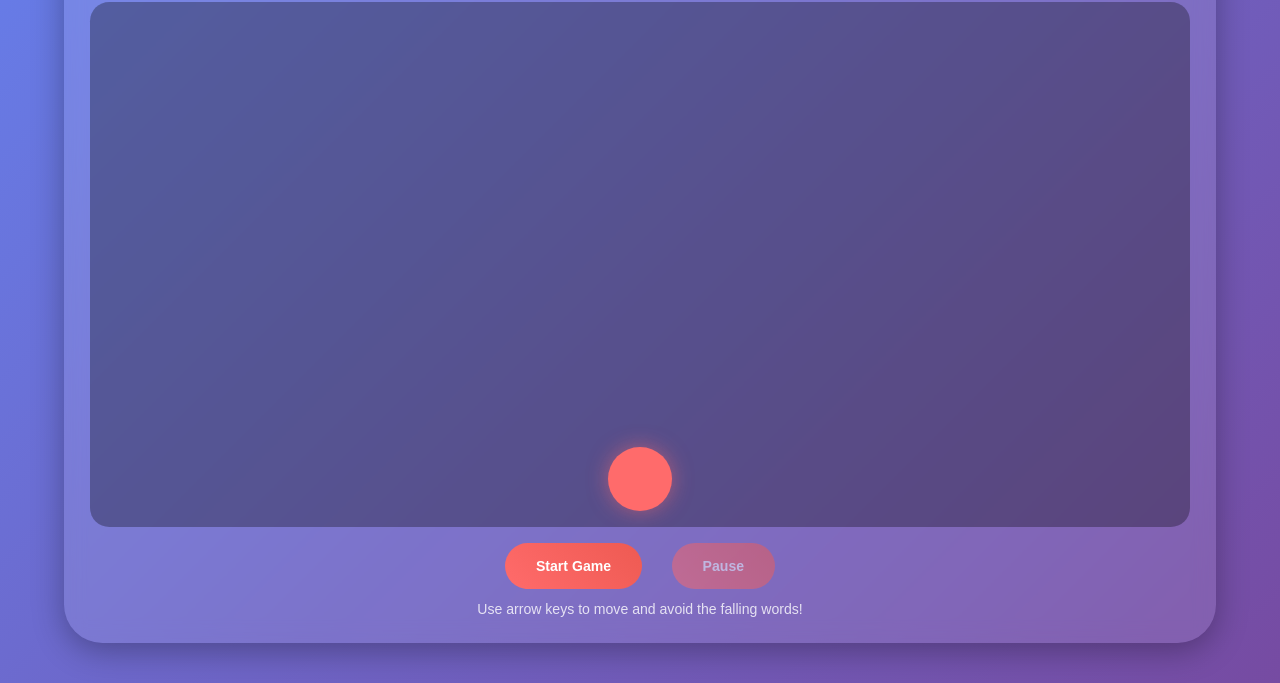
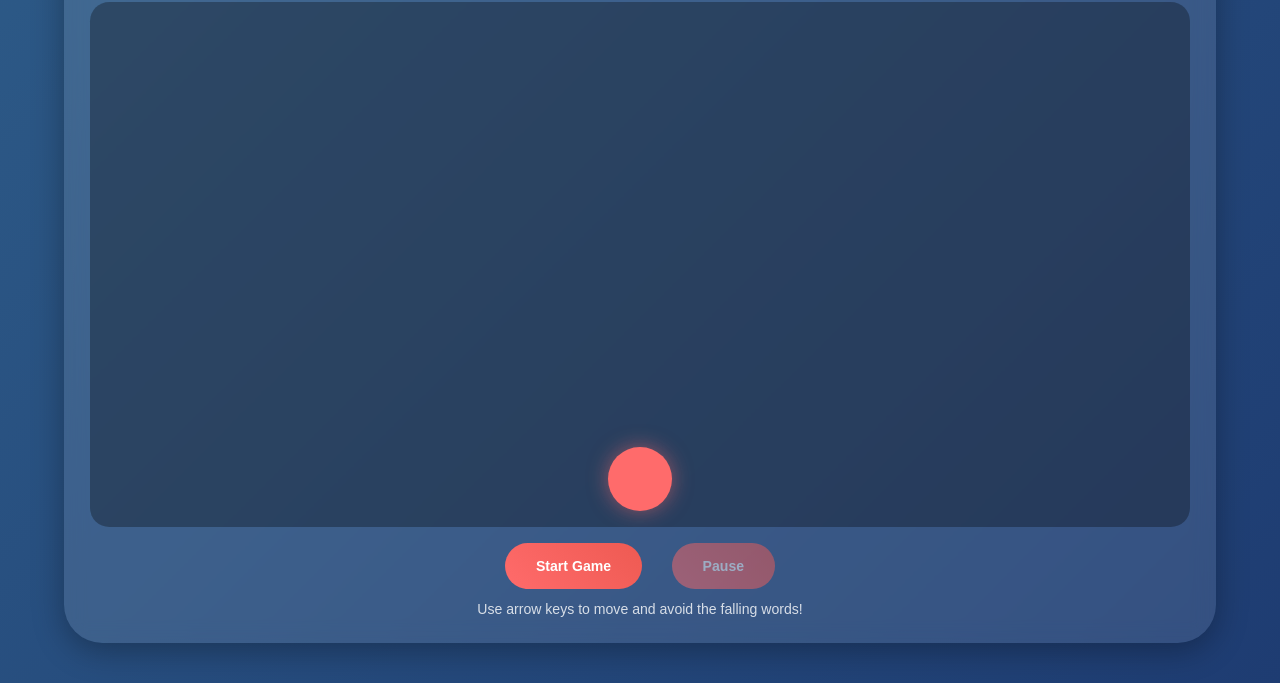
Before and after one commit to lilidan/a-fuck-game, a plain HTML site: page index.html in a window 1280 px wide. Shown: the part 117-800 px from the top of the page. Drawn offline with Linux system fonts and the light colour scheme.

Commit message:
AI update: change bg color

```diff
--- a/style.css
+++ b/style.css
@@ -6,7 +6,7 @@
 
 body {
     font-family: 'Arial', sans-serif;
-    background: linear-gradient(135deg, #667eea 0%, #764ba2 100%);
+    background: linear-gradient(135deg, #2d5a87 0%, #1e3c72 100%);
     min-height: 100vh;
     display: flex;
     justify-content: center;
```
